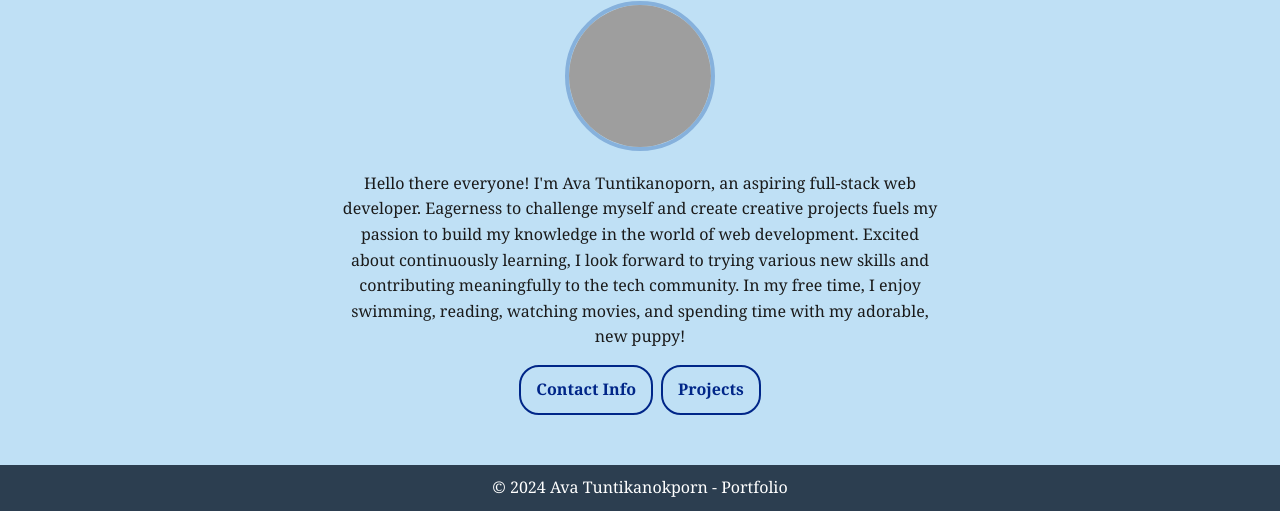
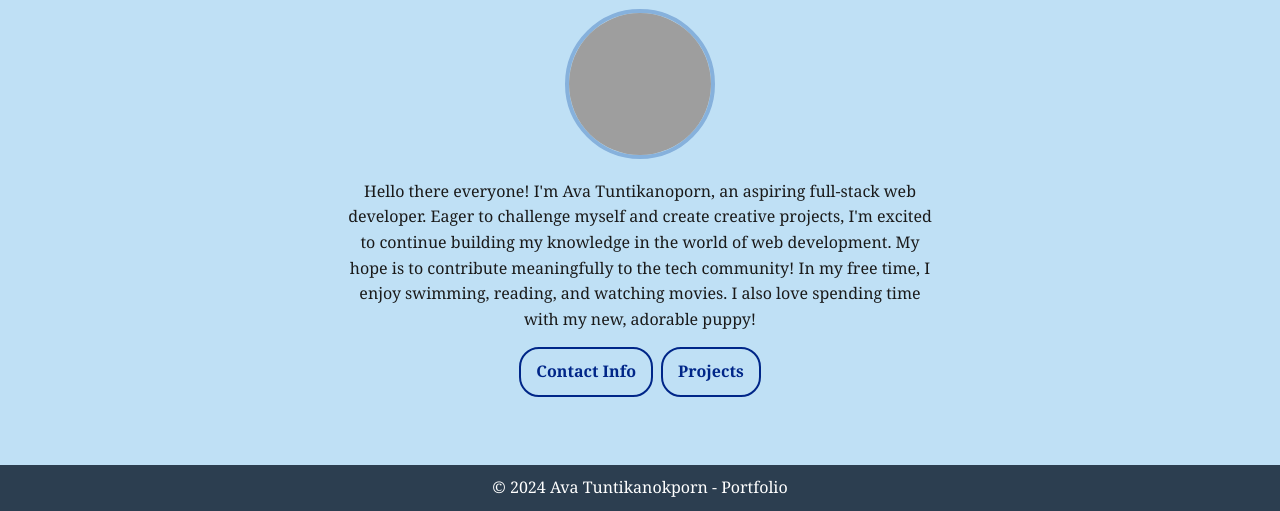
Before and after one commit to ava-tunti/ava_tunti.github.io, a plain HTML site: page index.html in a window 1280 px wide. Shown: the part 289-800 px from the top of the page. Drawn offline with nearby package versions, Linux system fonts and the light colour scheme; grey boxes are pictures that could not be loaded.

Commit message:
Update index.html

```diff
--- a/index.html
+++ b/index.html
@@ -31,7 +31,7 @@
         <h1>Ava's Portfolio</h1> <!-- Added heading 1 -->
         <h2>Bio</h2>
         <img src="myself.png" alt="Ava Tuntikanokporn">
-        <p>Hello there everyone! I'm Ava Tuntikanoporn, an aspiring full-stack web developer. Eagerness to challenge myself and create creative projects fuels my passion to build my knowledge in the world of web development. Excited about continuously learning, I look forward to trying various new skills and contributing meaningfully to the tech community. In my free time, I enjoy swimming, reading, watching movies, and spending time with my adorable, new puppy!
+        <p>Hello there everyone! I'm Ava Tuntikanoporn, an aspiring full-stack web developer. Eager to challenge myself and create creative projects, I'm excited to continue building my knowledge in the world of web development. My hope is to contribute meaningfully to the tech community! In my free time, I enjoy swimming, reading, and watching movies. I also love spending time with my new, adorable puppy!
         </p>
         <div class="d-flex">
             <button class="buttons me-2" onclick="scrollToContact()">Contact Info</button>
```
